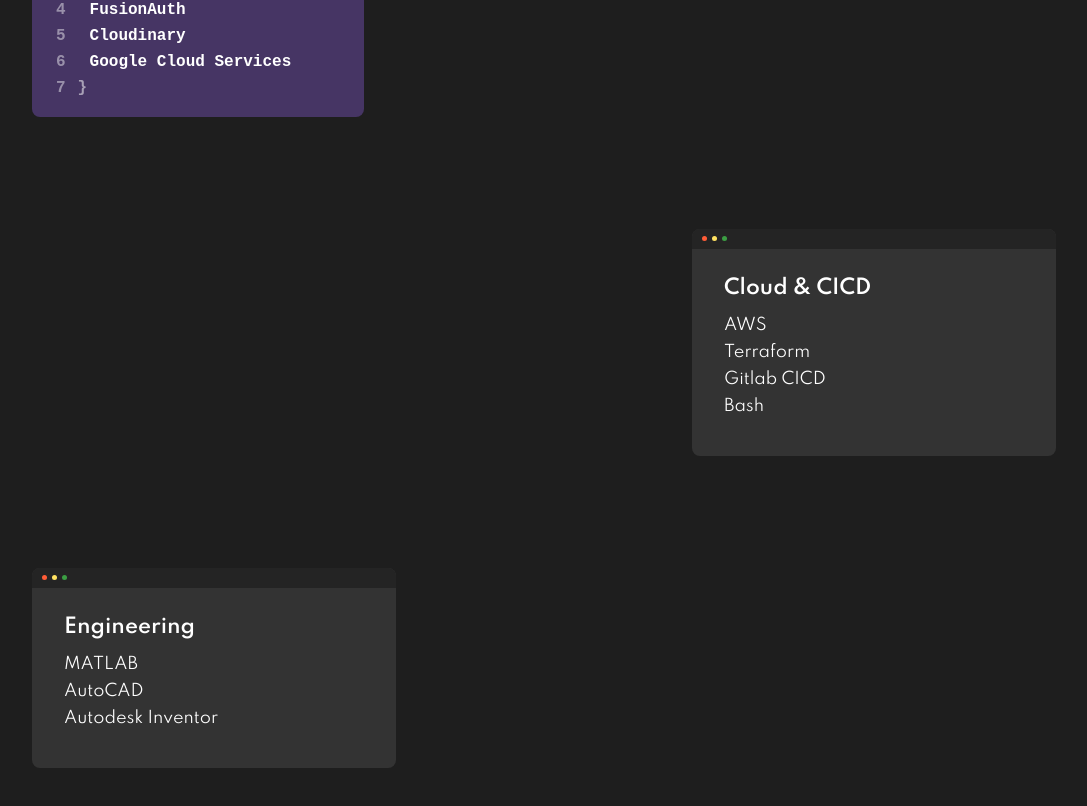
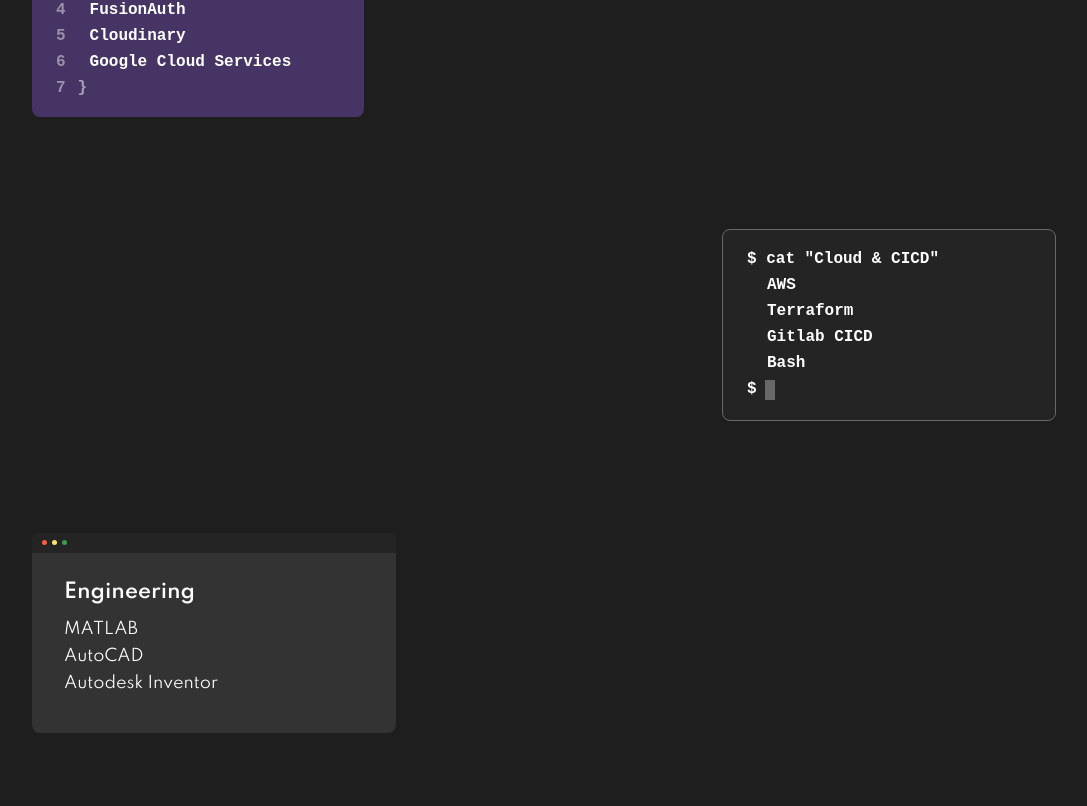
Before and after one commit to jsadden/portfolio, a React (Create React App) app: page / in a window 1280 px wide. Shown: the part 1551-2357 px from the top of the page, without its empty margins (96-1183 px from the left). Built offline with nearby package versions, Linux system fonts and the light colour scheme.

Commit message:
add terminal

```diff
--- a/src/components/Content/Content.tsx
+++ b/src/components/Content/Content.tsx
@@ -3,6 +3,7 @@
 import { Browser } from '../Browser';
 import { ServerRack } from '../ServerRack';
 import { Editor } from '../Editor';
+import { Terminal } from '../Terminal';
 
 export const Content = () => {
   return (
@@ -21,7 +22,7 @@
 
         <Editor title="APIs" entries={['Stripe', 'Mapbox', 'FusionAuth', 'Cloudinary', 'Google Cloud Services']} />
 
-        <Browser alignRight title="Cloud & CICD" entries={['AWS', 'Terraform', 'Gitlab CICD', 'Bash']} />
+        <Terminal title="Cloud & CICD" entries={['AWS', 'Terraform', 'Gitlab CICD', 'Bash']} />
 
         <Browser title="Engineering" entries={['MATLAB', 'AutoCAD', 'Autodesk Inventor']} />
       </div>
--- /dev/null
+++ b/src/components/Terminal/Terminal.tsx
@@ -0,0 +1,28 @@
+import React from 'react';
+import styles from './styles.module.css';
+
+interface Props {
+  entries: string[];
+  title: string;
+}
+
+export const Terminal = ({ title, entries }: Props) => {
+  return (
+    <div className={styles.terminalContainer}>
+      <div className={styles.line}>
+        <div className={styles.title}>{`$ cat "${title}"`}</div>
+      </div>
+
+      {entries.map((entry, i) => (
+        <div key={i} className={styles.line}>
+          <div className={styles.entryText}>{entry}</div>
+        </div>
+      ))}
+
+      <div className={styles.line}>
+        <div>{`$`}</div>
+        <div className={styles.cursorHighlight} />
+      </div>
+    </div>
+  );
+};
--- /dev/null
+++ b/src/components/Terminal/index.tsx
@@ -0,0 +1 @@
+export { Terminal } from './Terminal';
--- /dev/null
+++ b/src/components/Terminal/styles.module.css
@@ -0,0 +1,34 @@
+.terminalContainer {
+  position: relative;
+  display: flex;
+  flex-direction: column;
+  background-color: #242424;
+  border: 1px solid #686868;
+  margin-left: 10%;
+  margin-right: 10%;
+  margin-bottom: 7rem;
+  padding: 1rem;
+  width: 300px;
+  border-radius: 8px;
+  overflow: hidden;
+  align-self: flex-end;
+}
+
+.line {
+  font-family: 'Courier New', Courier, monospace;
+  display: flex;
+  padding: 0.25rem 0.5rem;
+  font-weight: 600;
+}
+
+.entryText {
+  margin-left: 1.25rem;
+  display: flex;
+}
+
+.cursorHighlight {
+  width: 10px;
+  height: 1.25em;
+  margin-left: 0.5rem;
+  background-color: #686868;
+}
```
